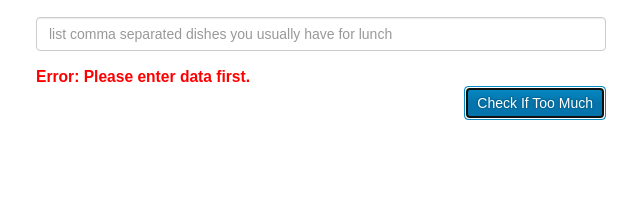
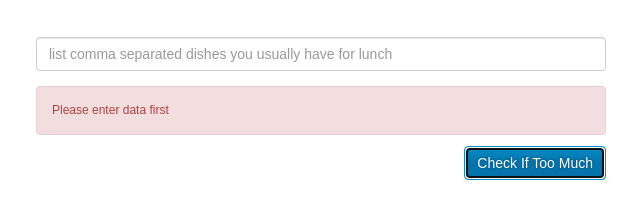
Before and after one commit to easyworld2020/module1-solution, a plain HTML site: page index.html in a window 1280 px wide. Both pictures are taken after a click on the button "Check If Too Much". Shown: the part 84-302 px from the top of the page, without its empty margins (319-959 px from the left). Drawn offline with Linux system fonts and the light colour scheme.

Commit message:
module 1 - solution

```diff
--- a/app.js
+++ b/app.js
@@ -13,16 +13,18 @@
     $scope.displayMessage = function () {
       var lunchList = $scope.lunchList.trim();
       if (lunchList) {
-        $scope.errorMessage = '';
+
         var lunchItems = lunchList.split(",");
         if ((lunchItems.length >3 && lunchItems[3]) || lunchItems.length >4 ) {
-          $scope.message = "Too much!";
+          $scope.message = "";
+          $scope.errorMessage = 'Too much!';
         } else {
+          $scope.errorMessage = '';
           $scope.message = "Enjoy!";
         }
       } else {
         $scope.message ='';
-        $scope.errorMessage ='Please enter data first.';
+        $scope.errorMessage ='Please enter data first';
       }
     };
 
--- a/index.html
+++ b/index.html
@@ -17,13 +17,15 @@
         placeholder="list comma separated dishes you usually have for lunch"
         class="form-control">
     </div>
+
     <div class="form-group">
       <button ng-click="displayMessage();" class="btn btn-default" id="btn-check">Check If Too Much</button>
     </div>
-         <div class="form-group message">
-          {{message}}
-          <div ng-hide="!errorMessage" class="error">Error: {{errorMessage}}</div>
-         </div>
+
+    <div ng-show="message" class="alert alert-success">{{message}}</div>
+    <div ng-show="errorMessage" class=" alert alert-danger">{{errorMessage}}</div>
+
+
    </div>
 
 </body>
--- a/styles/module1.css
+++ b/styles/module1.css
@@ -14,7 +14,13 @@ h1 {
     margin: 2rem 0;
 }
 .error {
-    color: red;
+    color: #a94442;
+    /* background-color: #f2dede;
+    border-color: #ebccd1;
+    padding: 15px;
+    margin-bottom: 20px;
+    border: 1px solid transparent;
+    border-radius: 4px; */
 }
 .message {
     font-size: 1.3em;
@@ -22,6 +28,7 @@ h1 {
 }
 #lunch-menu {
     width: 570px;
+    margin-top: 40px;
 }
 #btn-check {
     color: #ffffff;
@@ -34,5 +41,5 @@ h1 {
     background: -O-linear-gradient(to bottom, #078cc5 0%, #0574ac 50%, #0574ac 100%);
     text-shadow: 1px 1px 1px #056999,-1px -1px 1px #056999,1px -1px 1px #056999,-1px 1px 1px #056999;
     float: right;
-    margin-top: 20px;
+    margin-top: 60px;
 }
```
Lines whose indentation alone changed are shown as unchanged.
